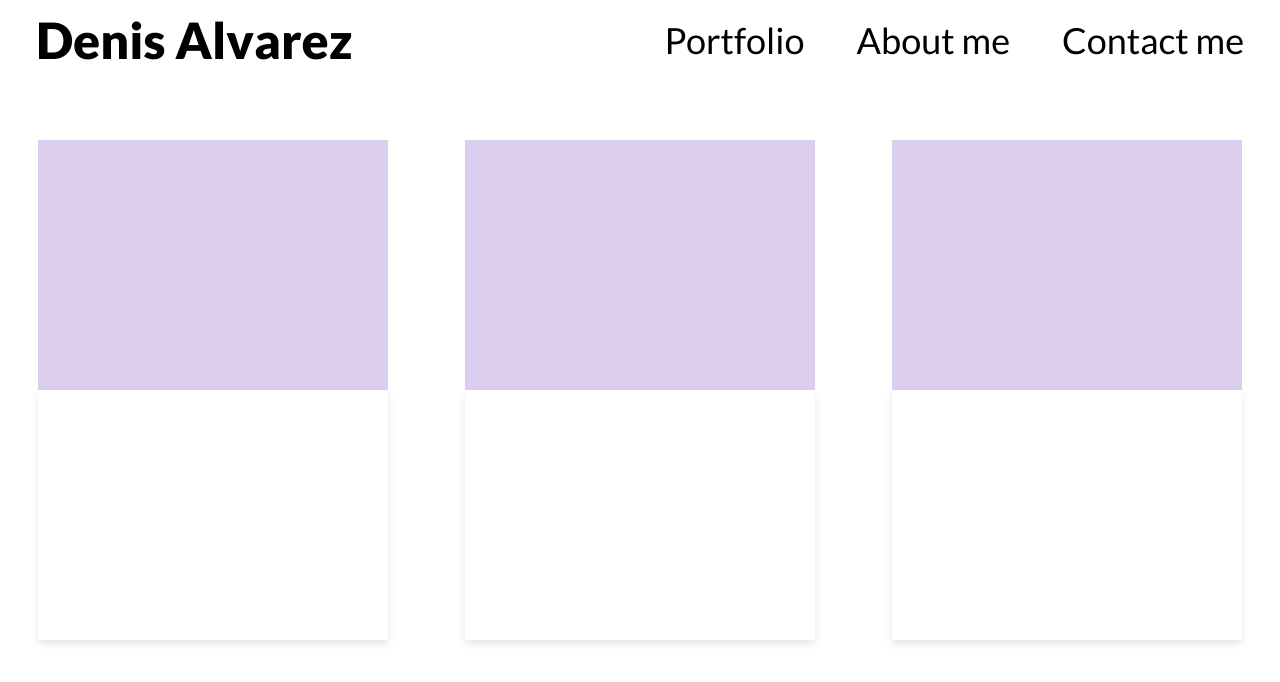
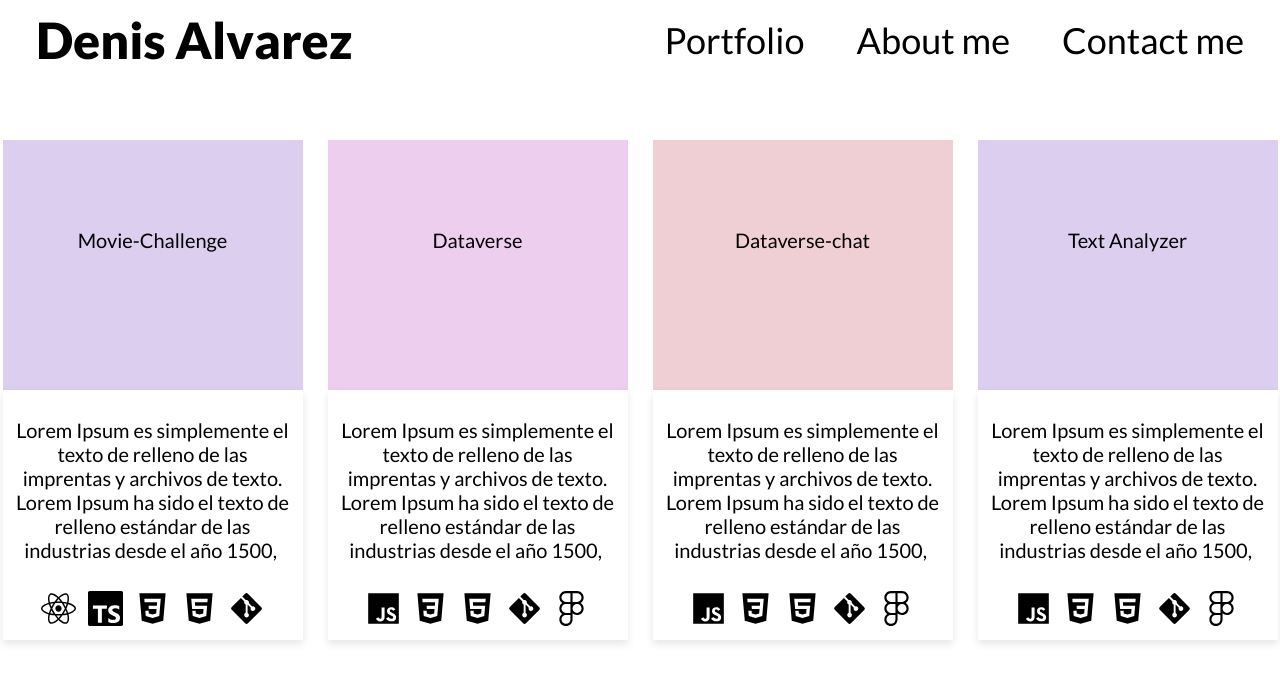
Before and after one commit to Deniisolo/denisolo, a React (Create React App) app: page /portfolio in a window 1280 px wide. Shown: the top 682 px of the page. Built offline with nearby package versions, Linux system fonts and the light colour scheme.

Commit message:
feat: (Portfolio) add logotech and containerinformation component

```diff
--- a/src/components/atoms/Card.css
+++ b/src/components/atoms/Card.css
@@ -6,13 +6,13 @@
 .cardChildOne {
   background-color: #dbceef;
   height: 250px;
-  width: 350px;
+  width: 300px;
 }
 
 .cardChildTwo {
   background-color: rgb(255, 255, 255);
   height: 250px;
-  width: 350px;
+  width: 300px;
   box-shadow: 0 4px 8px rgba(0, 0, 0, 0.1);
   margin-bottom: 20px;
 }
--- a/src/components/atoms/Contactinformation.css
+++ b/src/components/atoms/Contactinformation.css
@@ -1,20 +1,27 @@
 .contactInformationParagraph {
+  display: flex;
+  align-items: center;
+  justify-content: center;
+  height: 200px;
+  width: 300px;
+}
+.contactInformationParagraphp {
   font-family: "Lato", sans-serif;
   font-weight: 400;
   font-style: normal;
-  font-size: 25px;
+  font-size: 20px;
   margin: 0;
-  padding: 5px;
+  padding: 10px;
 }
 
 @media (max-width: 1024px) {
-  .contactInformationParagraph {
+  .contactInformationParagraphp {
     font-size: 20px;
   }
 }
 
 @media (max-width: 768px) {
-  .contactInformationParagraph {
+  .contactInformationParagraphp {
     font-size: 20px;
   }
 }
--- a/src/components/atoms/Contactinformation.jsx
+++ b/src/components/atoms/Contactinformation.jsx
@@ -1,4 +1,10 @@
-import "./Contactinformation.css"
-export function Contactinformation(props){
-    return <p className="contactInformationParagraph"> {props.ContactinformationParagraph}</p>
+import "./Contactinformation.css";
+export function Contactinformation(props) {
+  return (
+    <div className="contactInformationParagraph">
+      <p className="contactInformationParagraphp">
+        {props.ContactinformationParagraph}
+      </p>
+    </div>
+  );
 }
--- a/src/components/atoms/Techlogo.css
+++ b/src/components/atoms/Techlogo.css
@@ -1,4 +1,5 @@
 .techLogoButton {
   background-color: transparent;
+  color: black;
   border: none;
 }
--- a/src/views/Portfolio.css
+++ b/src/views/Portfolio.css
@@ -1,5 +1,7 @@
 .containerPortfolio {
   display: flex;
   justify-content: space-around;
+  flex-wrap: wrap;
   margin-top: 60px;
+  gap: 20px;
 }
--- a/src/views/Portfolio.jsx
+++ b/src/views/Portfolio.jsx
@@ -1,11 +1,106 @@
 import { Card } from "../components/atoms/Card";
 import "./Portfolio.css";
+import { Contactinformation } from "../components/atoms/Contactinformation";
+import { IoLogoJavascript } from "react-icons/io5";
+import { FaReact } from "react-icons/fa";
+import { FaGitAlt } from "react-icons/fa6";
+import { SiTypescript } from "react-icons/si";
+import { FaFigma } from "react-icons/fa6";
+import { IoLogoCss3 } from "react-icons/io5";
+import { IoLogoHtml5 } from "react-icons/io";
+import { Techlogo } from "../components/atoms/Techlogo";
+
 export function Portfolio() {
   return (
     <div className="containerPortfolio">
-      <Card></Card>
-      <Card></Card>
-      <Card></Card>
+      <Card
+        cardTwo={
+          <div>
+            <Contactinformation
+              ContactinformationParagraph={
+                "Lorem Ipsum es simplemente el texto de relleno de las imprentas y archivos de texto. Lorem Ipsum ha sido el texto de relleno estándar de las industrias desde el año 1500, "
+              }
+            ></Contactinformation>
+            <Techlogo imgtech={<FaReact size={"35px"} />}></Techlogo>
+            <Techlogo imgtech={<SiTypescript size={"35px"} />}></Techlogo>
+            <Techlogo imgtech={<IoLogoCss3 size={"35px"} />}></Techlogo>
+            <Techlogo imgtech={<IoLogoHtml5 size={"35px"} />}></Techlogo>
+            <Techlogo imgtech={<FaGitAlt size={"35px"} />}></Techlogo>
+          </div>
+        }
+        color={"#DBCEEF"}
+        cardOne={
+          <Contactinformation
+            ContactinformationParagraph={"Movie-Challenge"}
+          ></Contactinformation>
+        }
+      ></Card>
+      <Card
+        cardTwo={
+          <div>
+            <Contactinformation
+              ContactinformationParagraph={
+                "Lorem Ipsum es simplemente el texto de relleno de las imprentas y archivos de texto. Lorem Ipsum ha sido el texto de relleno estándar de las industrias desde el año 1500, "
+              }
+            ></Contactinformation>
+            <Techlogo imgtech={<IoLogoJavascript size={"35px"} />}></Techlogo>
+            <Techlogo imgtech={<IoLogoCss3 size={"35px"} />}></Techlogo>
+            <Techlogo imgtech={<IoLogoHtml5 size={"35px"} />}></Techlogo>
+            <Techlogo imgtech={<FaGitAlt size={"35px"} />}></Techlogo>
+            <Techlogo imgtech={<FaFigma size={"35px"} />}></Techlogo>
+          </div>
+        }
+        color={"#EECEEF"}
+        cardOne={
+          <Contactinformation
+            ContactinformationParagraph={"Dataverse"}
+          ></Contactinformation>
+        }
+      ></Card>
+      <Card
+        cardTwo={
+          <div>
+            <Contactinformation
+              ContactinformationParagraph={
+                "Lorem Ipsum es simplemente el texto de relleno de las imprentas y archivos de texto. Lorem Ipsum ha sido el texto de relleno estándar de las industrias desde el año 1500, "
+              }
+            ></Contactinformation>
+            <Techlogo imgtech={<IoLogoJavascript size={"35px"} />}></Techlogo>
+            <Techlogo imgtech={<IoLogoCss3 size={"35px"} />}></Techlogo>
+            <Techlogo imgtech={<IoLogoHtml5 size={"35px"} />}></Techlogo>
+            <Techlogo imgtech={<FaGitAlt size={"35px"} />}></Techlogo>
+            <Techlogo imgtech={<FaFigma size={"35px"} />}></Techlogo>
+          </div>
+        }
+        color={"#EFCED4"}
+        cardOne={
+          <Contactinformation
+            ContactinformationParagraph={"Dataverse-chat"}
+          ></Contactinformation>
+        }
+      ></Card>
+      <Card
+        cardTwo={
+          <div>
+            <Contactinformation
+              ContactinformationParagraph={
+                "Lorem Ipsum es simplemente el texto de relleno de las imprentas y archivos de texto. Lorem Ipsum ha sido el texto de relleno estándar de las industrias desde el año 1500, "
+              }
+            ></Contactinformation>
+            <Techlogo imgtech={<IoLogoJavascript size={"35px"} />}></Techlogo>
+            <Techlogo imgtech={<IoLogoCss3 size={"35px"} />}></Techlogo>
+            <Techlogo imgtech={<IoLogoHtml5 size={"35px"} />}></Techlogo>
+            <Techlogo imgtech={<FaGitAlt size={"35px"} />}></Techlogo>
+            <Techlogo imgtech={<FaFigma size={"35px"} />}></Techlogo>
+          </div>
+        }
+        color={"#DBCEEF"}
+        cardOne={
+          <Contactinformation
+            ContactinformationParagraph={"Text Analyzer"}
+          ></Contactinformation>
+        }
+      ></Card>
     </div>
   );
 }
```
